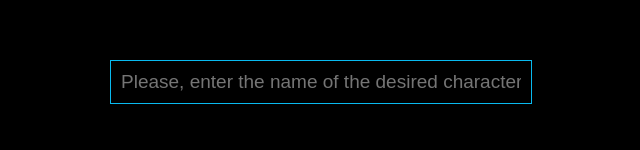
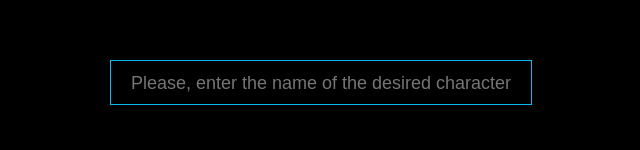
Before and after one commit to martagrio/m3-evaluacion-final-martagrio, a React (Create React App) app: page /#/ in a window 1280 px wide. Shown: the part 150-300 px from the top of the page, without its empty margins (319-959 px from the left). Built offline with nearby package versions, Linux system fonts and the light colour scheme; no server answers.

Commit message:
Add styles to input

```diff
--- a/src/css/Filters.css
+++ b/src/css/Filters.css
@@ -2,7 +2,15 @@
 	border: 1px solid rgb(9, 186, 240);
 	background: black;
 	padding: 10px;
-	width: 400px;
+	width: 60%;
 	color: white;
-	font-size: 19px;
+	font-size: 20px;
+	max-width: 400px;
+
 }
+
+.app__input::placeholder{
+		font-size: 18px;
+		padding: 2px;
+		text-align: center;
+}
```
